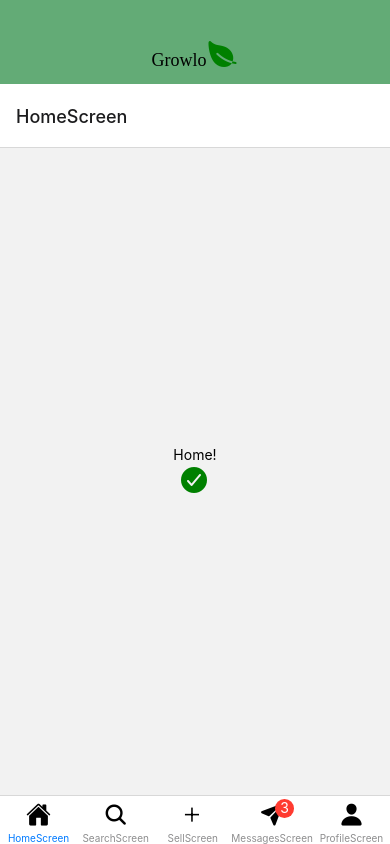
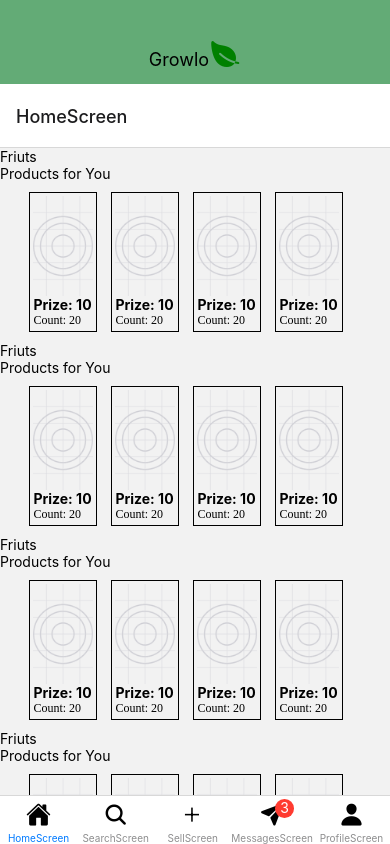
Before and after one commit to Staxar/Growlo, a React Native app: screen /HomeScreen in a window 390 px wide. Built offline with nearby package versions, Linux system fonts and the light colour scheme.

Commit message:
Create component

```diff
--- a/App.js
+++ b/App.js
@@ -10,14 +10,14 @@ import Ionicons from '@expo/vector-icons/Ionicons';
 const Tab = createBottomTabNavigator();
 export default function App() {
   return (
-    <NavigationContainer>
+    <View style={{ flex: 1, width: '100%', height: '100%' }}>
       <View style={styles.container}>
         <Text style={styles.text_title}>
           Growlo
           <Ionicons name="leaf" size={32} color="green" />
         </Text>
       </View>
-
+      <NavigationContainer>
         <Tab.Navigator initialRouteName="HomeScreen">
           <Tab.Screen
             name="HomeScreen"
@@ -49,6 +49,7 @@ export default function App() {
           />
         </Tab.Navigator>
       </NavigationContainer>
+    </View>
   );
 }
 
@@ -63,6 +64,5 @@ const styles = StyleSheet.create({
     textAlign: 'center',
     fontSize: 18,
     padding: 12,
-    fontFamily: 'sans-serif-light',
   },
 });
--- /dev/null
+++ b/components/block.jsx
@@ -0,0 +1,38 @@
+import React from 'react';
+import { View, Text, StyleSheet } from 'react-native';
+import BlockContent from './block_content';
+
+export default function Block({ props }) {
+  console.log(props);
+  return (
+    <View style={{ width: '100%' }}>
+      <Text styles={styles.home_title}>Friuts</Text>
+      <Text styles={styles.home_subtitle}>Products for You</Text>
+      <View style={styles.home_flex_row}>
+        <BlockContent />
+        <BlockContent />
+        <BlockContent />
+        <BlockContent />
+      </View>
+    </View>
+  );
+}
+const styles = StyleSheet.create({
+  home_flex_row: {
+    flexDirection: 'row',
+    alignItems: 'center',
+    justifyContent: 'center',
+    marginLeft: 10,
+    marginRight: 10,
+    marginTop: 10,
+    marginBottom: 10,
+    width: '90%',
+  },
+  home_title: {
+    fontWeight: 'bold',
+  },
+  home_subtitle: {
+    fontFamily: 'sans-serif-light',
+    fontSize: 12,
+  },
+});
--- /dev/null
+++ b/components/block_content.jsx
@@ -0,0 +1,40 @@
+import React from 'react';
+import { View, Text, Image, StyleSheet } from 'react-native';
+export default function BlockContent() {
+  return (
+    <View style={styles.home_flex_col}>
+      <Image source={require('../assets/adaptive-icon.png')} style={styles.home_images} />
+      <View style={styles.home_text_content}>
+        <Text style={styles.home_title}>Prize: 10</Text>
+        <Text style={styles.home_subtitle}>Count: 20</Text>
+      </View>
+    </View>
+  );
+}
+
+const styles = StyleSheet.create({
+  home_flex_col: {
+    flexDirection: 'column',
+    borderWidth: 1,
+    marginLeft: 7,
+    marginRight: 7,
+    justifyContent: 'center',
+    alignItems: 'center',
+    padding: 3,
+  },
+  home_title: {
+    fontWeight: 'bold',
+  },
+  home_subtitle: {
+    fontFamily: 'sans-serif-light',
+    fontSize: 12,
+  },
+  home_text_content: {
+    justifyContent: 'flex-start',
+  },
+  home_images: {
+    width: 60,
+    height: 100,
+    padding: 10,
+  },
+});
--- a/pages/home.jsx
+++ b/pages/home.jsx
@@ -1,11 +1,92 @@
 import React from 'react';
-import { View, Text } from 'react-native';
-import Ionicons from '@expo/vector-icons/Ionicons';
-export default function HomeScreen({navigation}) {
-  return (
-    <View style={{ flex: 1, alignItems: 'center', justifyContent: 'center' }}>
-      <Text>Home!</Text>
-      <Ionicons name="md-checkmark-circle" size={32} color="green" />
+import { View, Text, Image, StyleSheet, ScrollView, SafeAreaView, FlatList } from 'react-native';
+import Block from '../components/block';
+export default function HomeScreen({ navigation }) {
+  const DATA = [
+    {
+      id: '1',
+      title: 'Fruits',
+    },
+    {
+      id: '2',
+      title: 'Vegetables',
+    },
+    {
+      id: '3',
+      title: 'Homemade preserves',
+    },
+    {
+      id: '4',
+      title: 'Delicacies',
+    },
+    {
+      id: '5',
+      title: 'Dairy',
+    },
+    {
+      id: '6',
+      title: 'Eggs',
+    },
+  ];
+
+  const Item = ({ title }) => (
+    <View style={styles.item}>
+      <Text style={styles.title}>{title}</Text>
     </View>
   );
+  return (
+    <SafeAreaView>
+      <FlatList
+        data={DATA}
+        renderItem={({ item }) => <Block props={item.title} />}
+        keyExtractor={(item) => item.id}
+      />
+    </SafeAreaView>
+  );
 }
+
+const styles = StyleSheet.create({
+  home_container: {
+    alignItems: 'center',
+    width: '100%',
+    justifyContent: 'center',
+    height: 100,
+  },
+  home_content: {
+    width: '90%',
+    padding: 10,
+  },
+  home_flex_row: {
+    flexDirection: 'row',
+    alignItems: 'center',
+    justifyContent: 'center',
+    marginLeft: 0,
+    marginRight: 0,
+    marginTop: 10,
+    marginBottom: 10,
+  },
+  home_flex_col: {
+    flexDirection: 'column',
+    borderWidth: 1,
+    marginLeft: 7,
+    marginRight: 7,
+    justifyContent: 'center',
+    alignItems: 'center',
+    padding: 3,
+  },
+  home_title: {
+    fontWeight: 'bold',
+  },
+  home_subtitle: {
+    fontFamily: 'sans-serif-light',
+    fontSize: 12,
+  },
+  home_text_content: {
+    justifyContent: 'flex-start',
+  },
+  home_images: {
+    width: 60,
+    height: 100,
+    padding: 10,
+  },
+});
```
Lines whose indentation alone changed are shown as unchanged.
